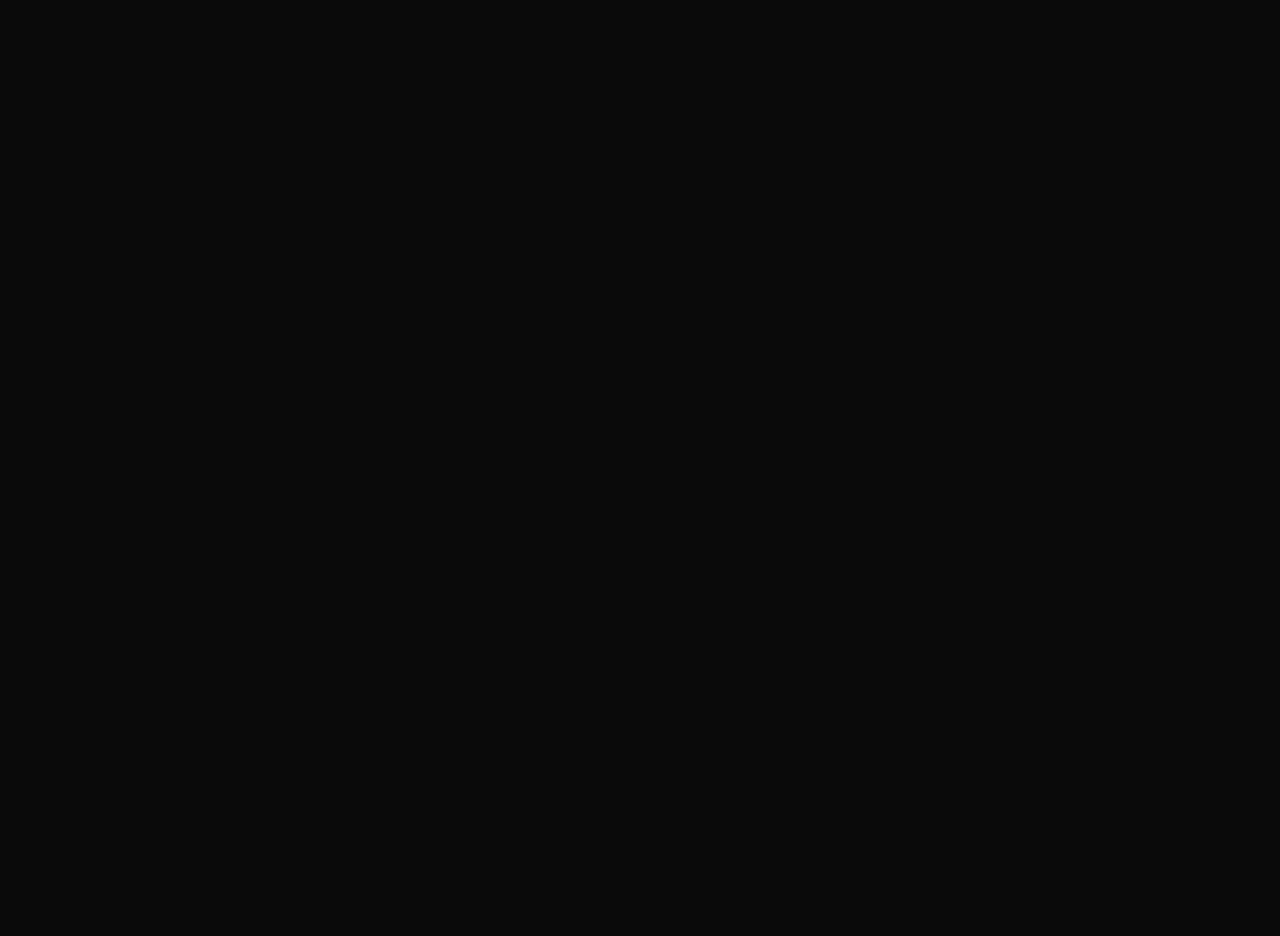
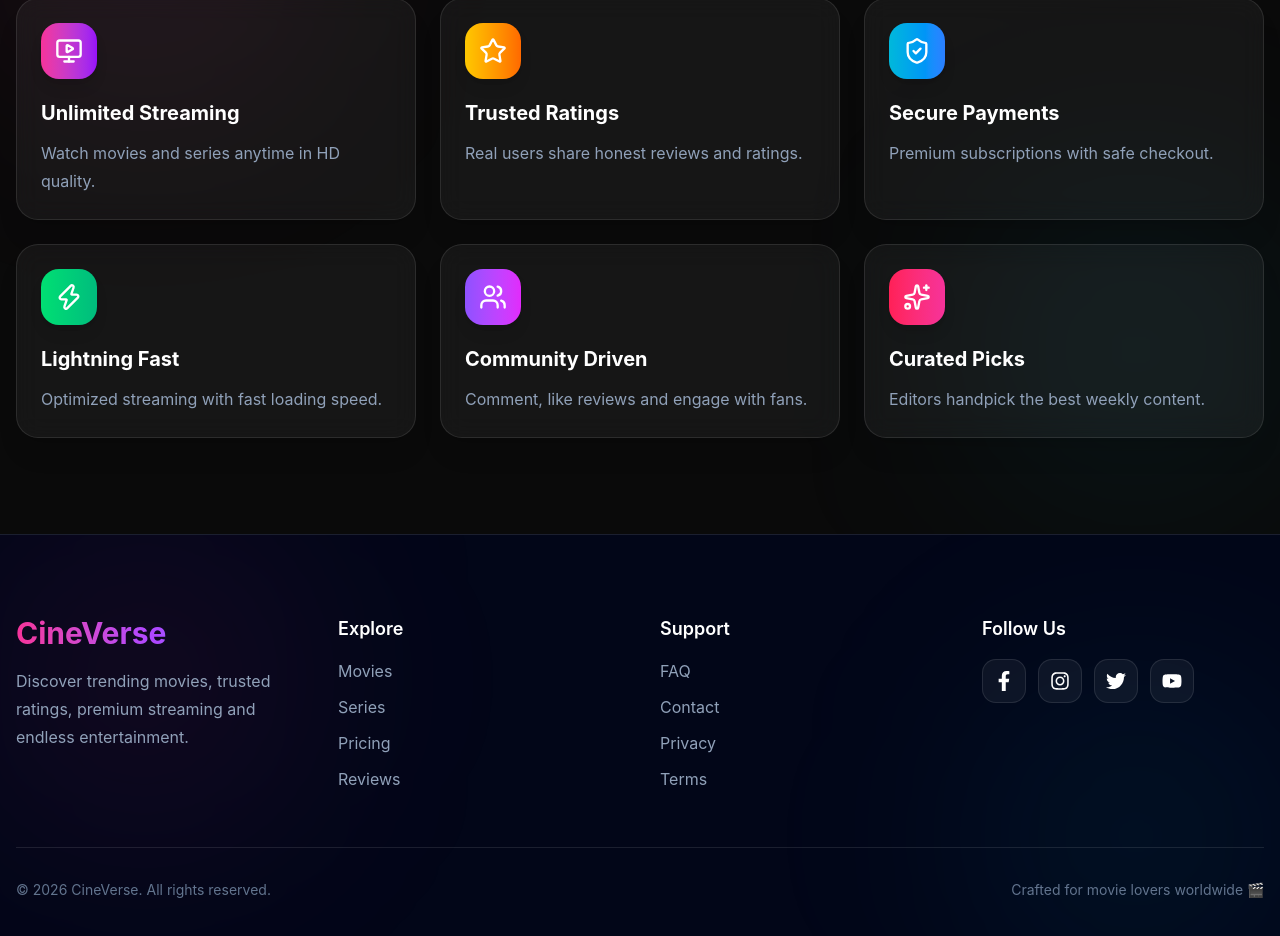
Before and after one commit to Alif210222/clinetube-client, a Next.js app: page / in a window 1280 px wide. Shown: the part 2350-3286 px from the top of the page. Before the commit the page ends 2108 px from the top, so only its background shows below. Built offline with nearby package versions, Linux system fonts and the light colour scheme; no server answers.

Commit message:
footer section added in homepage

```diff
--- a/package.json
+++ b/package.json
@@ -20,6 +20,7 @@
     "react": "19.2.4",
     "react-dom": "19.2.4",
     "react-hook-form": "^7.72.1",
+    "react-icons": "^5.6.0",
     "shadcn": "^4.2.0",
     "swiper": "^12.1.3",
     "tailwind-merge": "^3.5.0",
--- a/src/app/(commonLayout)/layout.tsx
+++ b/src/app/(commonLayout)/layout.tsx
@@ -1,4 +1,5 @@
 
+import Footer from '@/src/component/shared/footer';
 import Navbar from '@/src/component/shared/navbar';
 import React from 'react';
 
@@ -7,6 +8,7 @@
         <div>
             <Navbar></Navbar>
             {children}
+            <Footer></Footer>
         </div>
     );
 };
--- a/src/app/(commonLayout)/page.tsx
+++ b/src/app/(commonLayout)/page.tsx
@@ -3,6 +3,7 @@
 import PricingSection from "@/src/component/home/pricing";
 
 import TopRatedMovies from "@/src/component/home/top-rated-movies";
+import WhyChooseSection from "@/src/component/home/whyChooseUs";
 
 import SectionLoader from "@/src/component/shared/section-loader";
 import { Suspense } from "react";
@@ -18,6 +19,10 @@
         <FreeMovieSection></FreeMovieSection>
       </Suspense>
 
+      <WhyChooseSection></WhyChooseSection>
+
+
+
     </h1>
   )
 }
--- /dev/null
+++ b/src/component/home/whyChooseUs.tsx
@@ -0,0 +1,106 @@
+import {
+  ShieldCheck,
+  Sparkles,
+  MonitorPlay,
+  Star,
+  Zap,
+  Users,
+} from "lucide-react";
+
+const reasons = [
+  {
+    icon: MonitorPlay,
+    title: "Unlimited Streaming",
+    desc: "Watch movies and series anytime in HD quality.",
+    gradient: "from-pink-500 to-purple-600",
+  },
+  {
+    icon: Star,
+    title: "Trusted Ratings",
+    desc: "Real users share honest reviews and ratings.",
+    gradient: "from-yellow-400 to-orange-500",
+  },
+  {
+    icon: ShieldCheck,
+    title: "Secure Payments",
+    desc: "Premium subscriptions with safe checkout.",
+    gradient: "from-cyan-500 to-blue-500",
+  },
+  {
+    icon: Zap,
+    title: "Lightning Fast",
+    desc: "Optimized streaming with fast loading speed.",
+    gradient: "from-green-400 to-emerald-500",
+  },
+  {
+    icon: Users,
+    title: "Community Driven",
+    desc: "Comment, like reviews and engage with fans.",
+    gradient: "from-violet-500 to-fuchsia-500",
+  },
+  {
+    icon: Sparkles,
+    title: "Curated Picks",
+    desc: "Editors handpick the best weekly content.",
+    gradient: "from-rose-500 to-pink-500",
+  },
+];
+
+export default function WhyChooseSection() {
+  return (
+    <section className="py-24 relative overflow-hidden">
+
+      {/* Glow */}
+      <div className="absolute left-0 top-10 w-72 h-72 bg-pink-500/10 blur-[120px] rounded-full" />
+      <div className="absolute right-0 bottom-10 w-72 h-72 bg-cyan-500/10 blur-[120px] rounded-full" />
+
+      <div className="container mx-auto px-4 relative z-10">
+
+        {/* Header */}
+        <div className="text-center max-w-3xl mx-auto mb-14">
+
+          <h2 className="text-4xl md:text-5xl font-bold text-slate-900 dark:text-white">
+            Why Choose
+            <span className="bg-gradient-to-r from-pink-500 via-purple-500 to-cyan-500 text-transparent bg-clip-text">
+              {" "}CineVerse
+            </span>
+          </h2>
+
+          <p className="mt-4 text-slate-600 dark:text-slate-400">
+            Experience the future of streaming, reviews and entertainment.
+          </p>
+        </div>
+
+        {/* Cards */}
+        <div className="grid sm:grid-cols-2 lg:grid-cols-3 gap-6">
+
+          {reasons.map((item, index) => {
+            const Icon = item.icon;
+
+            return (
+              <div
+                key={index}
+                className="rounded-3xl border border-slate-300 dark:border-white/10 bg-white/80 dark:bg-white/5 backdrop-blur-md p-6 shadow-xl hover:-translate-y-2 transition duration-300"
+              >
+                <div
+                  className={`w-14 h-14 rounded-2xl bg-gradient-to-r ${item.gradient} flex items-center justify-center shadow-lg`}
+                >
+                  <Icon className="w-7 h-7 text-white" />
+                </div>
+
+                <h3 className="mt-5 text-xl font-bold text-slate-900 dark:text-white">
+                  {item.title}
+                </h3>
+
+                <p className="mt-3 text-slate-600 dark:text-slate-400 leading-7">
+                  {item.desc}
+                </p>
+              </div>
+            );
+          })}
+
+        </div>
+      </div>
+    </section>
+  );
+}
--- /dev/null
+++ b/src/component/shared/footer.tsx
@@ -0,0 +1,96 @@
+import Link from "next/link";
+import { FaFacebookF, FaInstagram, FaYoutube } from "react-icons/fa";
+import { FaTwitter } from "react-icons/fa";
+
+export default function Footer() {
+  return (
+    <footer className="relative border-t border-white/10 bg-slate-950 text-white overflow-hidden">
+
+      {/* Glow */}
+      <div className="absolute left-0 top-0 w-72 h-72 bg-pink-500/10 blur-[120px] rounded-full" />
+      <div className="absolute right-0 bottom-0 w-72 h-72 bg-cyan-500/10 blur-[120px] rounded-full" />
+
+      <div className="container mx-auto px-4 py-20 relative z-10">
+
+        {/* Top */}
+        <div className="grid md:grid-cols-2 lg:grid-cols-4 gap-10">
+
+          {/* Brand */}
+          <div>
+            <h2 className="text-3xl font-bold bg-gradient-to-r from-pink-500 via-purple-500 to-cyan-500 text-transparent bg-clip-text">
+              CineVerse
+            </h2>
+
+            <p className="mt-4 text-slate-400 leading-7">
+              Discover trending movies, trusted ratings,
+              premium streaming and endless entertainment.
+            </p>
+          </div>
+
+          {/* Links */}
+          <div>
+            <h4 className="text-lg font-semibold mb-4">Explore</h4>
+
+            <ul className="space-y-3 text-slate-400">
+              <li><Link href="/movies">Movies</Link></li>
+              <li><Link href="/series">Series</Link></li>
+              <li><Link href="/pricing">Pricing</Link></li>
+              <li><Link href="/reviews">Reviews</Link></li>
+            </ul>
+          </div>
+
+          {/* Support */}
+          <div>
+            <h4 className="text-lg font-semibold mb-4">Support</h4>
+
+            <ul className="space-y-3 text-slate-400">
+              <li><Link href="/faq">FAQ</Link></li>
+              <li><Link href="/contact">Contact</Link></li>
+              <li><Link href="/privacy">Privacy</Link></li>
+              <li><Link href="/terms">Terms</Link></li>
+            </ul>
+          </div>
+
+          {/* Social */}
+          <div>
+            <h4 className="text-lg font-semibold mb-4">Follow Us</h4>
+
+            <div className="flex gap-3">
+
+              <div className="w-11 h-11 rounded-xl bg-white/5 border border-white/10 flex items-center justify-center hover:bg-pink-500 transition">
+                <FaFacebookF className="w-5 h-5" />
+              </div>
+
+              <div className="w-11 h-11 rounded-xl bg-white/5 border border-white/10 flex items-center justify-center hover:bg-purple-500 transition">
+                <FaInstagram className="w-5 h-5" />
+              </div>
+
+              <div className="w-11 h-11 rounded-xl bg-white/5 border border-white/10 flex items-center justify-center hover:bg-cyan-500 transition">
+                <FaTwitter className="w-5 h-5" />
+              </div>
+
+              <div className="w-11 h-11 rounded-xl bg-white/5 border border-white/10 flex items-center justify-center hover:bg-red-500 transition">
+                <FaYoutube className="w-5 h-5" />
+              </div>
+
+            </div>
+          </div>
+
+        </div>
+
+        {/* Bottom */}
+        <div className="border-t border-white/10 mt-14 pt-8 flex flex-col md:flex-row gap-4 items-center justify-between">
+
+          <p className="text-slate-500 text-sm">
+            © 2026 CineVerse. All rights reserved.
+          </p>
+
+          <p className="text-slate-500 text-sm">
+            Crafted for movie lovers worldwide 🎬
+          </p>
+
+        </div>
+      </div>
+    </footer>
+  );
+}
```
Also changed, not shown: 1 other file (tests, documents, lock files or other folders).
